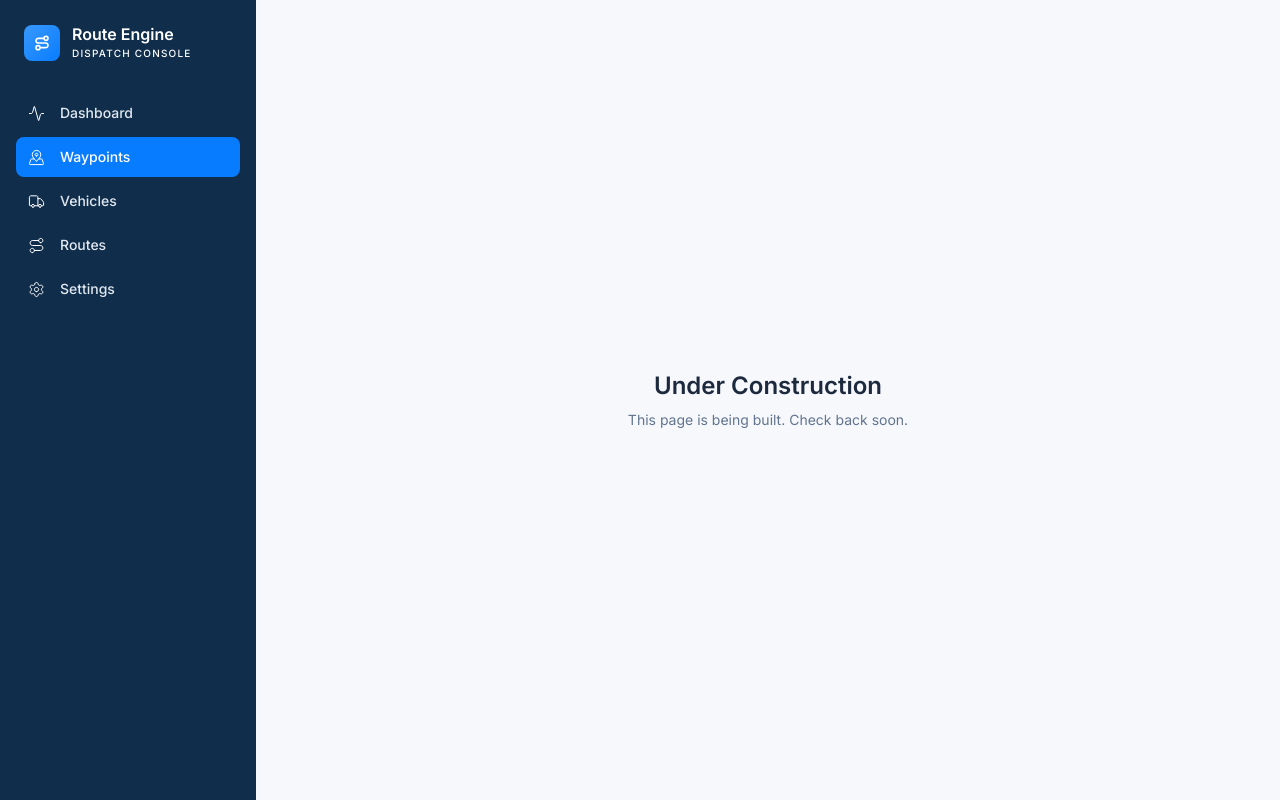
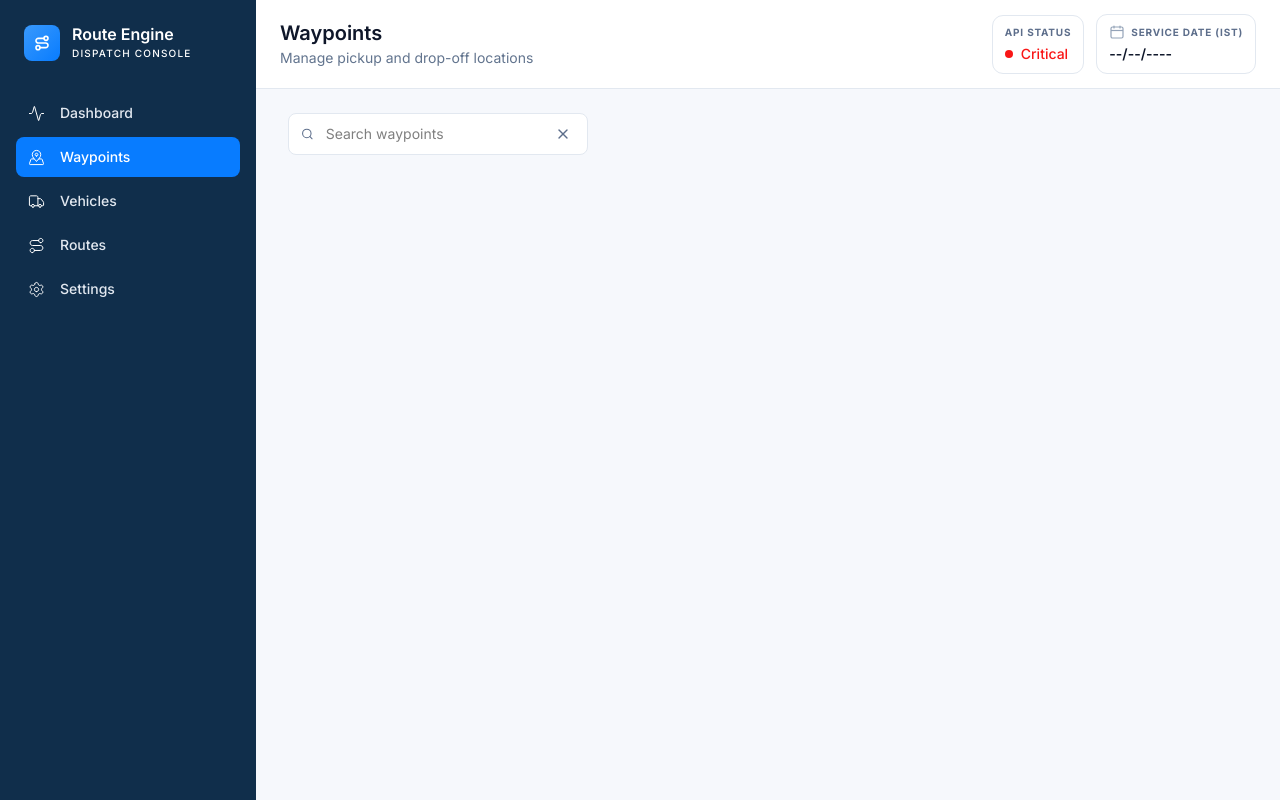
Before and after one commit to bugman-dev/route-admin, a React (Vite) app: page /dashboard in a window 1280 px wide. Both pictures are taken after a click on the button "Waypoints". Built offline with nearby package versions, Linux system fonts and the light colour scheme; no server answers.

Commit message:
Add waypoints page and search box presentational component

```diff
--- /dev/null
+++ b/src/assets/icons/CrossIconBase.tsx
@@ -0,0 +1,24 @@
+interface CrossIconBaseProps {
+  size?: number;
+  color?: string;
+}
+
+export default function CrossIconBase({ color = "currentColor", size = 24 }: CrossIconBaseProps) {
+  return (
+    <svg
+      xmlns="http://www.w3.org/2000/svg"
+      width={size}
+      height={size}
+      viewBox="0 0 24 24"
+      fill="none"
+      stroke={color}
+      strokeWidth="2"
+      strokeLinecap="round"
+      strokeLinejoin="round"
+      className ="lucide lucide-x"
+    >
+      <path d="M18 6 6 18" />
+      <path d="m6 6 12 12" />
+    </svg>
+  );
+}
--- a/src/assets/icons/Crossicon.tsx
+++ b/src/assets/icons/Crossicon.tsx
@@ -1,13 +1,14 @@
 interface CrossIconProps {
   color?: string;
+  size?: number;
 }
 
-export default function CrossIcon({ color = "currentColor" }: CrossIconProps) {
+export default function CrossIcon({ color = "currentColor", size = 16 }: CrossIconProps) {
   return (
     <svg
       xmlns="http://www.w3.org/2000/svg"
-      width="16"
-      height="16"
+      width={size}
+      height={size}
       viewBox="0 0 24 24"
       fill="none"
       stroke={color}
--- /dev/null
+++ b/src/assets/icons/SearchIcon.tsx
@@ -0,0 +1,24 @@
+interface SearchIconProps {
+  color?: string;
+  size?: number;
+}
+
+export default function SearchIcon({ color = "currentColor", size = 16 }: SearchIconProps) {
+  return (
+    <svg
+      xmlns="http://www.w3.org/2000/svg"
+      width={size}
+      height={size}
+      viewBox="0 0 24 24"
+      fill="none"
+      stroke={color}
+      strokeWidth="2"
+      strokeLinecap="round"
+      strokeLinejoin="round"
+      className="lucide lucide-search"
+    >
+      <path d="m21 21-4.34-4.34" />
+      <circle cx="11" cy="11" r="8" />
+    </svg>
+  );
+}
--- /dev/null
+++ b/src/components/SearchBox/index.tsx
@@ -0,0 +1,44 @@
+import appColors from "@ra/assets/colors/appColors";
+import SearchIcon from "@ra/assets/icons/SearchIcon";
+import CrossIconBase from "@ra/assets/icons/CrossIconBase";
+import { useState } from "react";
+
+interface SearchBoxProps {
+  placeholder: string;
+  onChange: (e: React.ChangeEvent<HTMLInputElement>) => void;
+}
+
+export default function SearchBox({ placeholder, onChange }: SearchBoxProps) {
+  const [searchValue, setSearchValue] = useState("");
+
+  const handleChange = (e: React.ChangeEvent<HTMLInputElement>) => {
+    setSearchValue(e.target.value);
+    onChange(e);
+  };
+
+  const handleClear = () => {
+    if (searchValue.length > 0) {
+      setSearchValue("");
+      onChange({ target: { value: "" } } as React.ChangeEvent<HTMLInputElement>);
+    }
+  };
+
+  return (
+    <div
+      className="flex items-center gap-2 bg-white rounded-lg px-3 py-2 w-fit min-w-[300px]"
+      style={{ border: `1px solid ${appColors.mainBorder}` }}
+    >
+      <SearchIcon color={appColors.textGrey} size={16} />
+      <input
+        type="text"
+        placeholder={placeholder}
+        className="w-full outline-none ml-1 text-sm"
+        onChange={handleChange}
+        value={searchValue}
+      />
+      <button type="button" className="p-1 cursor-pointer" onClick={handleClear}>
+        <CrossIconBase color={appColors.textGrey} size={16} />
+      </button>
+    </div>
+  );
+}
--- a/src/constants/apptexts.ts
+++ b/src/constants/apptexts.ts
@@ -104,6 +104,17 @@ export const appTexts = {
     },
   },
 
+  // Waypoints Texts
+  waypointsTexts: {
+    pageHeader: {
+      title: "Waypoints",
+      subtitle: "Manage pickup and drop-off locations",
+    },
+    searchBox: {
+      placeholder: "Search waypoints",
+    },
+  },
+
   statusTexts: {
     healthy: "Healthy",
     unknown: "Unknown",
--- /dev/null
+++ b/src/pages/Waypoints/waypoint.tsx
@@ -0,0 +1,24 @@
+import PageHeader from "@ra/components/PageHeader/PageHeader";
+import { appTexts } from "@ra/constants/apptexts";
+import SearchBox from "@ra/components/SearchBox";
+
+export default function Waypoint() {
+  return (
+    <div>
+      <PageHeader
+        title={appTexts.waypointsTexts.pageHeader.title}
+        subtitle={appTexts.waypointsTexts.pageHeader.subtitle}
+      />
+      <div id="pageWrapper" className="px-8 py-6">
+        <section id="actions">
+          <SearchBox
+            placeholder={appTexts.waypointsTexts.searchBox.placeholder}
+            onChange={(e) => {
+              console.log(e.target.value);
+            }}
+          />
+        </section>
+      </div>
+    </div>
+  );
+}
--- a/src/routing/routing.tsx
+++ b/src/routing/routing.tsx
@@ -2,7 +2,7 @@ import { createBrowserRouter, Navigate } from "react-router-dom";
 import appUrls from "@ra/constants/appUrls";
 import AppLayout from "@ra/pages/AppLayout";
 import Dashboard from "@ra/pages/Dashboard/dashboard";
-import Waypoints from "@ra/pages/waypoints";
+import Waypoints from "@ra/pages/Waypoints/waypoint";
 import Routes from "@ra/pages/routes";
 import Vehicles from "@ra/pages/Vehicles";
 import Settings from "@ra/pages/Settings";
```
